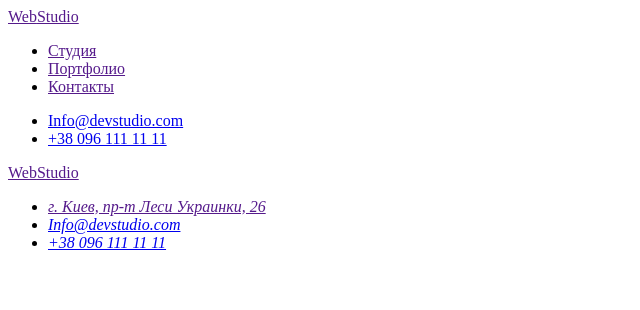
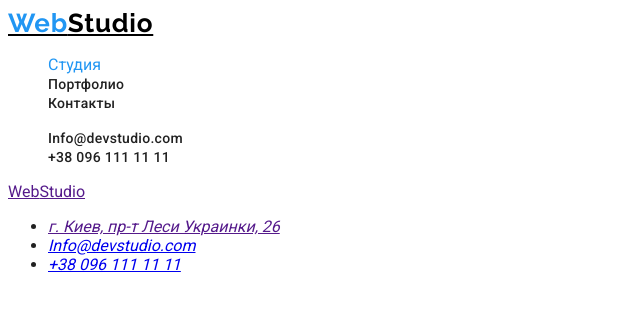
Before and after one commit to TkachikNataly/goit-markup-hw-02, a plain HTML site: page porfolio.html in a window 1280 px wide. Shown: the whole page, without its empty margins (0-640 px from the left). Drawn offline with Linux system fonts and the light colour scheme.

Commit message:
header css

```diff
--- /dev/null
+++ b/css/style.css
@@ -0,0 +1,67 @@
+:root {
+    --heading-color: #ffffff;
+    --title-color: #212121;
+    --title-secondary-color: #212121;
+    --primary-text-color: #757575;
+    --accent-color: #2196F3;
+    --white-text-color: #ffffff;
+    --logo-color: #000000;
+
+
+
+}
+body {
+    font-family: "Roboto", sans-serif;
+    color: #212121;
+    background-color: #ffffff;
+}
+.list {
+    list-style: none;
+}
+.link {
+text-decoration: none;
+}
+.link:hover,
+.link:focus {
+    color: var(--accent-color);
+}
+/*-----------Header--------------*/
+.header-link {
+    font-weight: 500;
+    font-size: 14px;
+    line-height: 1.14;
+    letter-spacing: 0.02em;
+    color: var(--title-color);
+}
+.header-link-accent {
+    color: var(--accent-color);
+}
+.header-logo {
+ font-family: Raleway;
+font-weight: 700;
+font-size: 26px;
+line-height: 1.19;
+letter-spacing: 0.03em;
+color: var(--logo-color);
+}
+.header-logo-span {
+    color: var(--accent-color);
+}
+
+.header-link-contakt {
+font-weight: 500;
+font-size: 14px;
+line-height: 1.14;
+letter-spacing: 0.02em;
+    color: var(--title-color);
+}
+
+/* цвет основного текста #212121 */
+
+/* вторичный  цвет текста #757575 */
+
+/* цвет background #E5E5E5 */
+
+/* белый цвет #FFFFFF */
+
+/* цвет акцента #2196F3 */
--- a/porfolio.html
+++ b/porfolio.html
@@ -2,27 +2,40 @@
 <html lang="ru">
 <head>
     <meta charset="UTF-8">
-    <meta http-equiv="X-UA-Compatible" content="IE=edge">
-    <meta name="viewport" content="width=device-width, initial-scale=1.0">
-    <title>Портфолио</title>
+    <meta http-equiv="X-UA-Compatible" content="IE=edge" />
+    <meta name="viewport" content="width=device-width, initial-scale=1.0" />
+    <title>Web Studio</title>
+    <link rel="preconnect" href="https://fonts.googleapis.com">
+    <link rel="preconnect" href="https://fonts.gstatic.com" crossorigin>
+    <link
+        href="https://fonts.googleapis.com/css2?family=Raleway:wght@700;900&family=Roboto:wght@400;500;700&display=swap"
+        rel="stylesheet">
+    <link rel="stylesheet" href="./css/style.css" />
 </head>
+
 <body>
     <!--Header-->
-    <header>
-        <nav>
-            <a href=""><span>Web</span>Studio</a>
-            <ul>
-                <li><a href="">Студия</a></li>
-                <li><a href="">Портфолио</a></li>
-                <li><a href="">Контакты</a></li>
+    <heade class="header">
+        <nav class="header-nav">
+            <a href="" class="header-logo"><span class="header-logo-span">Web</span>Studio</a>
+            <ul class="header-list list">
+                <li class="header-item">
+                    <a class="header-link-accent link accent" href="./index.html">Студия</a>
+                </li>
+                <li class="header-item">
+                    <a class="header-link link" href="./porfolio.html">Портфолио</a>
+                </li>
+                <li class="header-item">
+                    <a class="header-link link" href="">Контакты</a>
+                </li>
             </ul>
         </nav>
 
-        <ul>
-            <li><a href="mailto:info@devstudio.com">Info@devstudio.com</a></li>
-            <li><a href="tel:+380961111111">+38 096 111 11 11</a></li>
+        <ul class="header-contact-list list">
+            <li class=><a class="header-link-contakt link" href="mailto:info@devstudio.com">Info@devstudio.com</a></li>
+            <li class=><a class="header-link-contakt link" href="tel:+380961111111">+38 096 111 11 11</a></li>
         </ul>
-    </header>
+        </header>
     <!--Main-->
     <main>
 
```
Also changed, not shown: css/#style.css (deleted, +0 -13 lines), index.html (+19 -12 lines).
